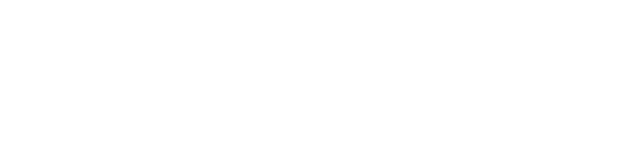
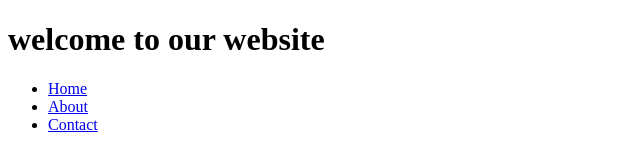
Before and after one commit to maitreyeeawasthi/learning_git_repo, a plain HTML site: page index.html in a window 1280 px wide. Shown: the whole page, without its empty margins (0-640 px from the left). Drawn offline with Linux system fonts and the light colour scheme.

Commit message:
Add header and dynamic header loading to index.html

```diff
--- /dev/null
+++ b/header.html
@@ -0,0 +1,11 @@
+<!-- write a header for the website -->
+<header>
+    <h1>welcome to our website</h1>
+</header>
+<nav>
+    <ul>
+        <li><a href="index.html">Home</a></li>
+        <li><a href="about.html">About</a></li>
+        <li><a href="contact.html">Contact</a></li>
+    </ul>
+</nav>
--- a/index.html
+++ b/index.html
@@ -7,6 +7,14 @@
     </title>
 </head>
 <body>
-
+    <div id="header-container"></div>
+    <script>
+        fetch('header.html')
+            .then(response => response.text())
+            .then(data => {
+                document.getElementById('header-container').innerHTML = data;
+            })
+            .catch(error => console.error('Error loading header:', error));
+    </script>
 </body>
 </html>
```
Also changed, not shown: file2.html (added, +1 -0 lines).
